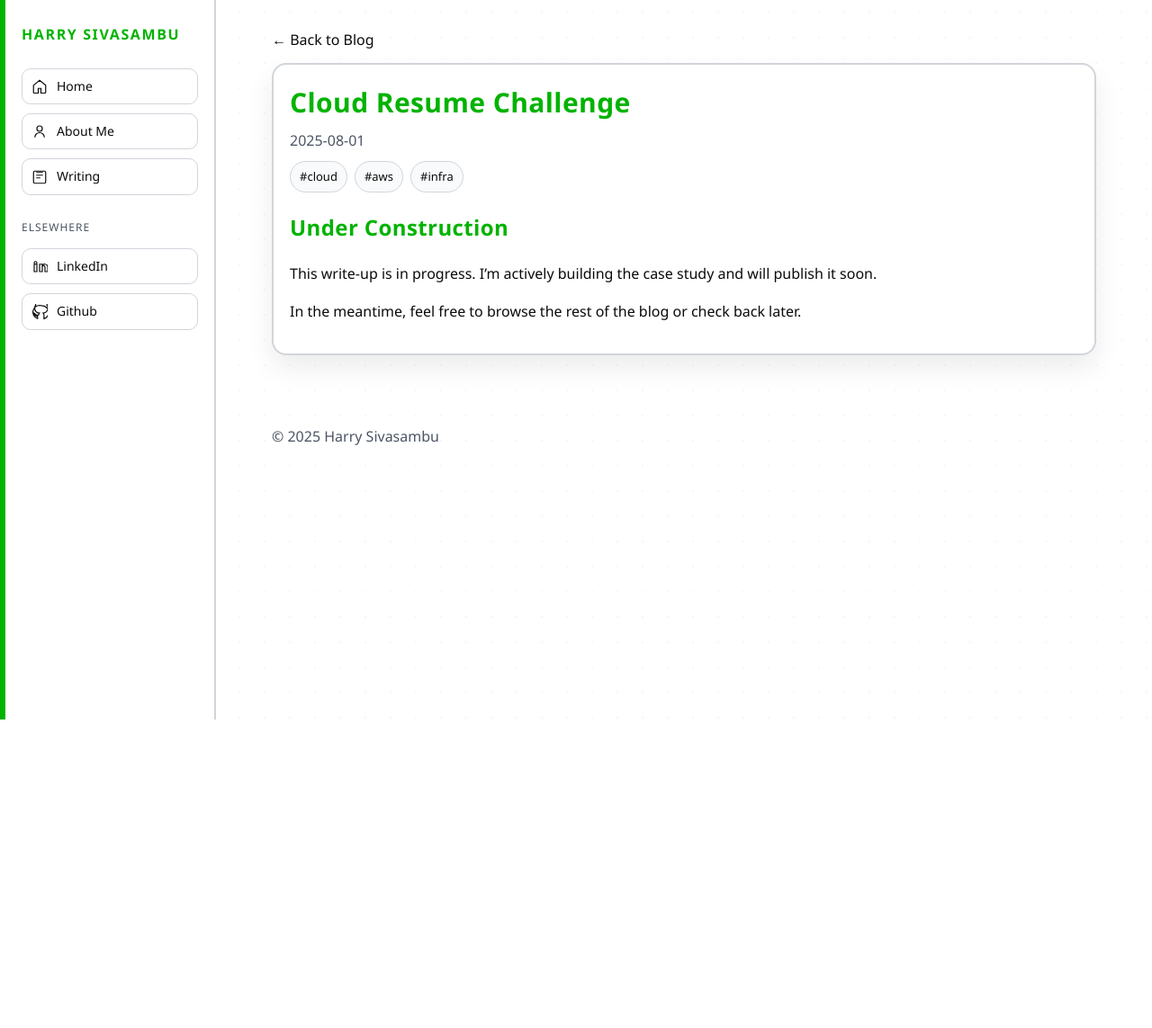
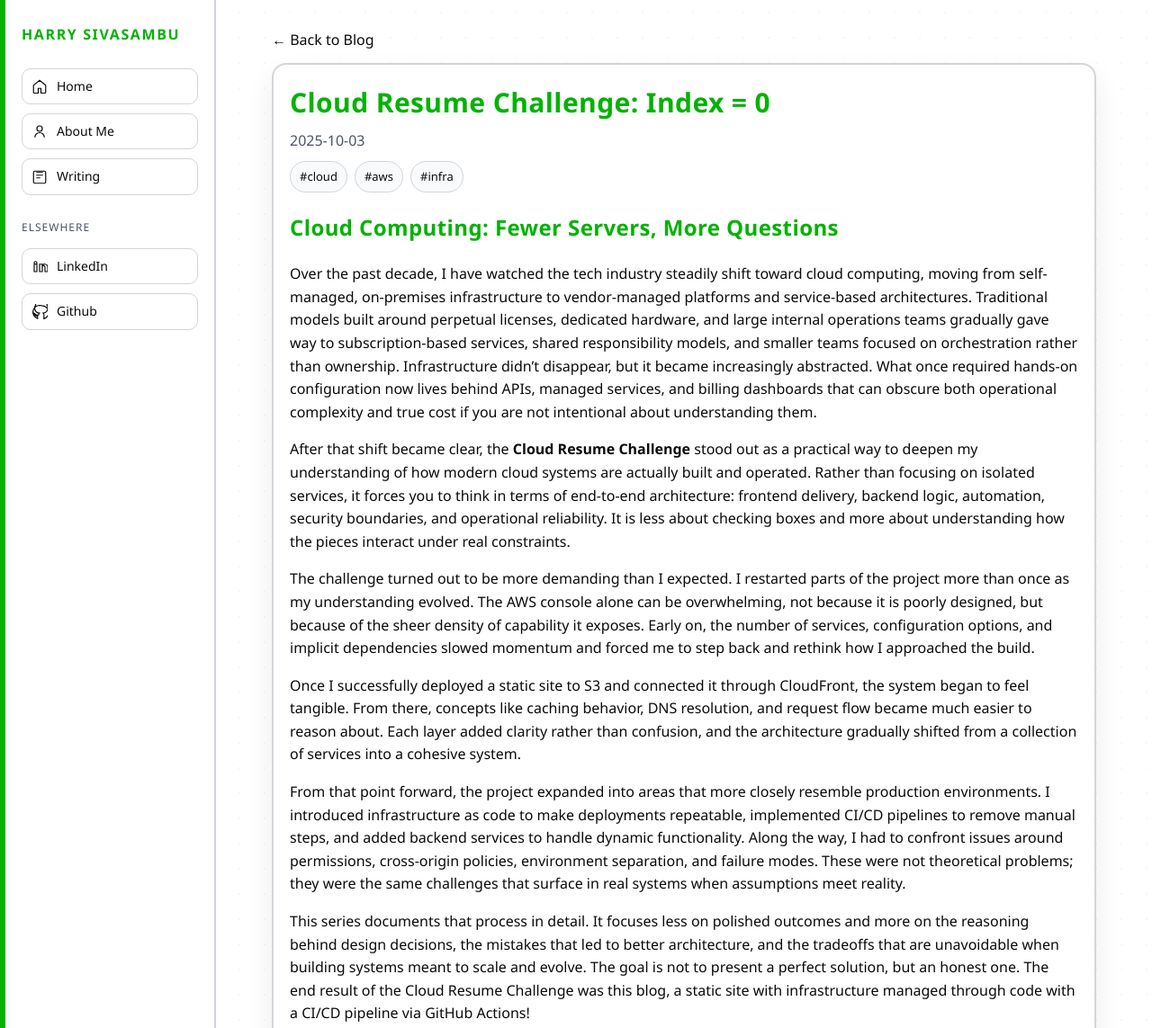
Before and after one commit to hsivasambu/cloud-resume-challenge, an Astro site in the folder site/: page /blog/cloud-resume-challenge in a window 1280 px wide. Shown: the top 1143 px of the page at 90% size. Before the commit the page ends 800 px from the top, so only its background shows below. Built offline with nearby package versions, Linux system fonts and the light colour scheme; Astro itself is replaced by a stand-in of ours.

Commit message:
Cloud Resume Challenge Intro

```diff
--- a/site/src/content/blog/cloud-resume-challenge.md
+++ b/site/src/content/blog/cloud-resume-challenge.md
@@ -1,13 +1,23 @@
 ---
-title: "Cloud Resume Challenge"
-description: "Under construction."
-date: 2025-08-01
+title: "Cloud Resume Challenge: Index = 0 "
+description: "Starting the Cloud Resume Challenge"
+date: 2025-10-03
 tags: ["cloud", "aws", "infra"]
 draft: false
 ---
 
-# Under Construction
+# Cloud Computing: Fewer Servers, More Questions
 
-This write-up is in progress. I'm actively building the case study and will publish it soon.
+Over the past decade, I have watched the tech industry steadily shift toward cloud computing, moving from self-managed, on-premises infrastructure to vendor-managed platforms and service-based architectures. Traditional models built around perpetual licenses, dedicated hardware, and large internal operations teams gradually gave way to subscription-based services, shared responsibility models, and smaller teams focused on orchestration rather than ownership. Infrastructure didn’t disappear, but it became increasingly abstracted. What once required hands-on configuration now lives behind APIs, managed services, and billing dashboards that can obscure both operational complexity and true cost if you are not intentional about understanding them.
 
-In the meantime, feel free to browse the rest of the blog or check back later.
+After that shift became clear, the <a href="https://cloudresumechallenge.dev/" target="_blank" rel="noopener noreferrer"><strong>Cloud Resume Challenge</strong></a> stood out as a practical way to deepen my understanding of how modern cloud systems are actually built and operated. Rather than focusing on isolated services, it forces you to think in terms of end-to-end architecture: frontend delivery, backend logic, automation, security boundaries, and operational reliability. It is less about checking boxes and more about understanding how the pieces interact under real constraints.
+
+The challenge turned out to be more demanding than I expected. I restarted parts of the project more than once as my understanding evolved. The AWS console alone can be overwhelming, not because it is poorly designed, but because of the sheer density of capability it exposes. Early on, the number of services, configuration options, and implicit dependencies slowed momentum and forced me to step back and rethink how I approached the build.
+
+Once I successfully deployed a static site to S3 and connected it through CloudFront, the system began to feel tangible. From there, concepts like caching behavior, DNS resolution, and request flow became much easier to reason about. Each layer added clarity rather than confusion, and the architecture gradually shifted from a collection of services into a cohesive system.
+
+From that point forward, the project expanded into areas that more closely resemble production environments. I introduced infrastructure as code to make deployments repeatable, implemented CI/CD pipelines to remove manual steps, and added backend services to handle dynamic functionality. Along the way, I had to confront issues around permissions, cross-origin policies, environment separation, and failure modes. These were not theoretical problems; they were the same challenges that surface in real systems when assumptions meet reality.
+
+This series documents that process in detail. It focuses less on polished outcomes and more on the reasoning behind design decisions, the mistakes that led to better architecture, and the tradeoffs that are unavoidable when building systems meant to scale and evolve. The goal is not to present a perfect solution, but an honest one. The end result of the Cloud Resume Challenge was this blog, a static site with infrastructure managed through code with a CI/CD pipeline via GitHub Actions!
+
+![Cloud Computing](/images/cloud-resume-challenge/cloud-computing.jpg)
```
Also changed, not shown: site/public/images/cloud-resume-challenge/cloud-computing.jpg (added).
